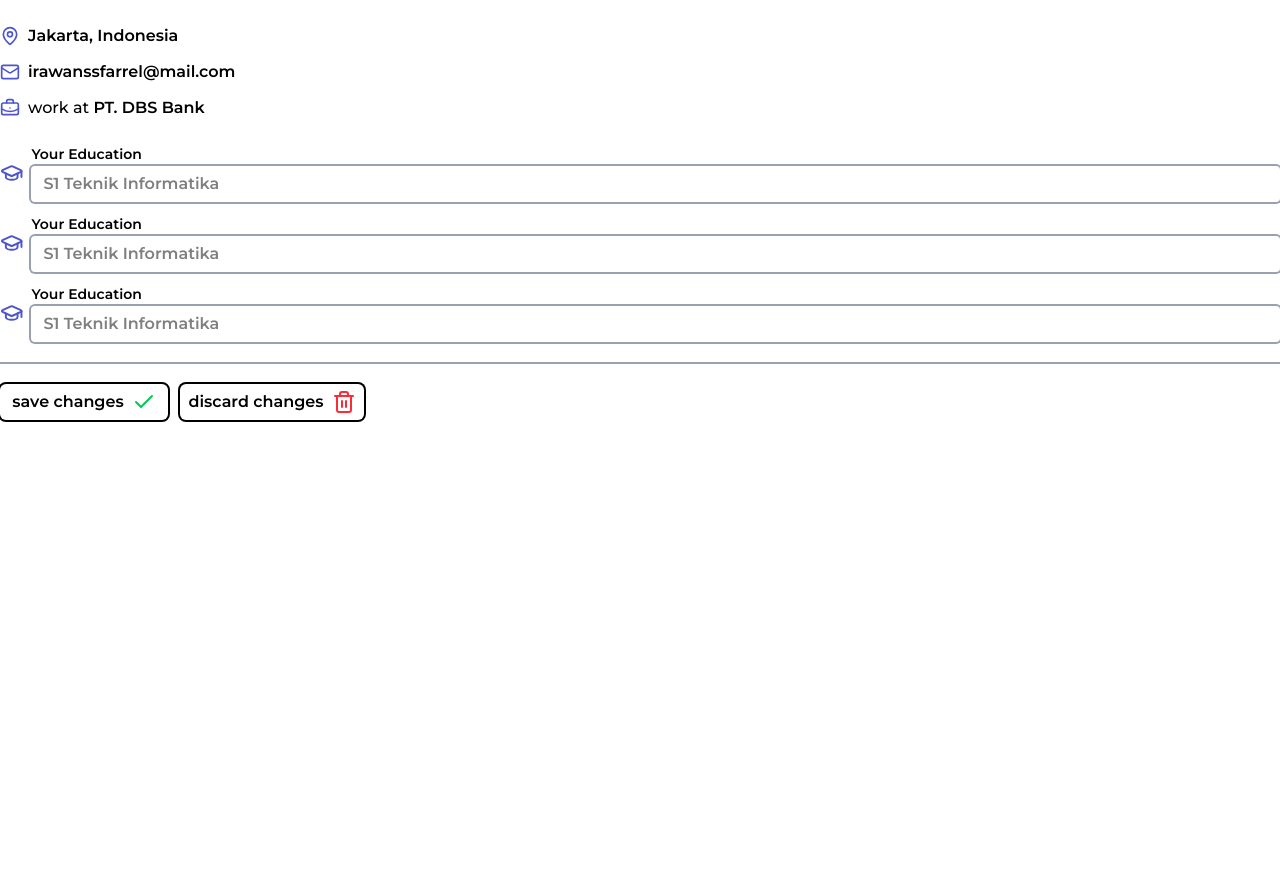
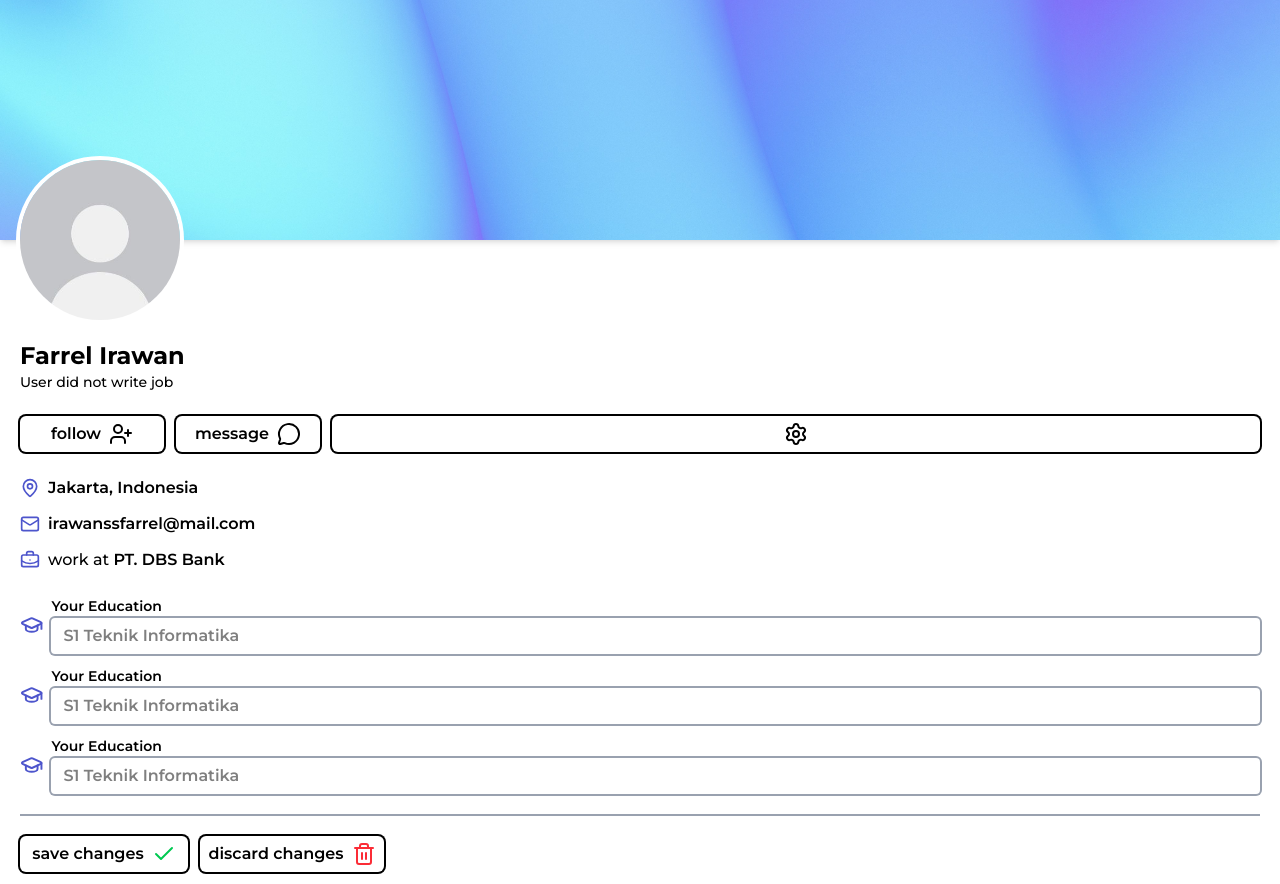
Before and after one commit to MrIrawan/indoforum, a Next.js app: page / in a window 1280 px wide. Before the commit the page ends 800 px from the top, so only its background shows below. Built offline with nearby package versions, Linux system fonts and the light colour scheme.

Commit message:
mengubah struktur projek dan memecah komponen mengikuti konsep atomic design

```diff
--- a/src/app/page.js
+++ b/src/app/page.js
@@ -1,9 +1,10 @@
 import UserProfileInfo from "@/components/container/ProfileInfo/ProfileInfo";
+import UserProfilePage from "@/components/pages/UserProfilePage";
 
 export default function Home() {
   return (
     <>
-      <UserProfileInfo />
+      <UserProfilePage />
     </>
   );
 }
--- a/src/components/container/ProfileButtons/ProfileButtons.js
+++ b/src/components/container/ProfileButtons/ProfileButtons.js
@@ -2,7 +2,7 @@
 
 import { useState } from "react"
 
-import FollowButton from "@/components/ui/ProfileButtons/ProfileButtons"
+import FollowButton from "@/components/ui/ProfileButtons/FollowButton"
 import UnfollowButton from "@/components/ui/ProfileButtons/UnfollowButton"
 import MessageButton from "@/components/ui/ProfileButtons/MessageButton"
 import SettingsButton from "@/components/ui/ProfileButtons/SettingsButton"
--- /dev/null
+++ b/src/components/layout/ProfileNameLayout.js
@@ -0,0 +1,11 @@
+import UserProfileNameAndJob from "../container/ProfileNameAndJob/ProfileNameAndJob";
+import UserProfileButtons from "../container/ProfileButtons/ProfileButtons";
+
+export default function ProfileNameLayout() {
+    return (
+        <div className="flex flex-col gap-6">
+            <UserProfileNameAndJob />
+            <UserProfileButtons />
+        </div>
+    )
+}
--- /dev/null
+++ b/src/components/layout/UserProfileLayout.js
@@ -0,0 +1,12 @@
+import BannerImageWithAvatar from "../container/BannerImageWithAvatar/BannerImageWithAvatar";
+
+export default function UserProfileLayout({ children }) {
+    return (
+        <div className="w-full h-screen flex flex-col">
+            <BannerImageWithAvatar />
+            <div className="w-full h-full px-5 pt-25">
+                { children }
+            </div>
+        </div>
+    )
+}
--- /dev/null
+++ b/src/components/pages/UserProfilePage.js
@@ -0,0 +1,16 @@
+"use client"
+
+import { useState } from "react"
+
+import UserProfileLayout from "../layout/UserProfileLayout";
+import ProfileNameLayout from "../layout/ProfileNameLayout";
+import UserProfileInfo from "../container/ProfileInfo/ProfileInfo";
+
+export default function UserProfilePage() {
+    return (
+        <UserProfileLayout>
+            <ProfileNameLayout />
+            <UserProfileInfo />
+        </UserProfileLayout>
+    )
+}
--- a/src/components/ui/ProfileButtons/FollowButton.js
+++ b/src/components/ui/ProfileButtons/FollowButton.js
@@ -1,4 +1,4 @@
-import Button from "../ui/Button";
+import Button from "../button/Buttons";
 import { UserPlusIcon } from "lucide-react";
 
 export default function FollowButton() {
--- a/src/components/ui/ProfileButtons/MessageButton.js
+++ b/src/components/ui/ProfileButtons/MessageButton.js
@@ -1,4 +1,4 @@
-import Button from "../Button";
+import Button from "../button/Buttons";
 import { MessageCircleIcon } from "lucide-react";
 
 export default function MessageButton() {
```
